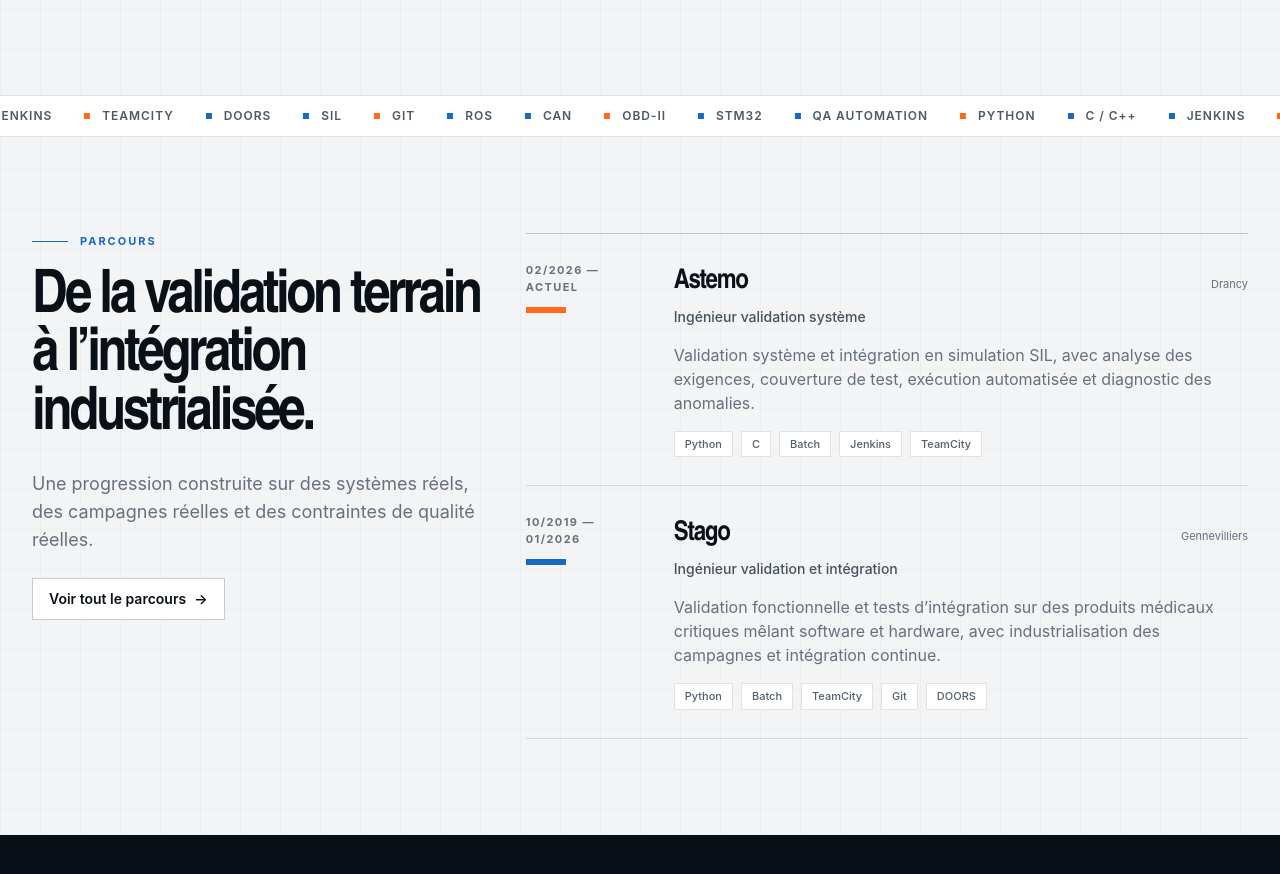
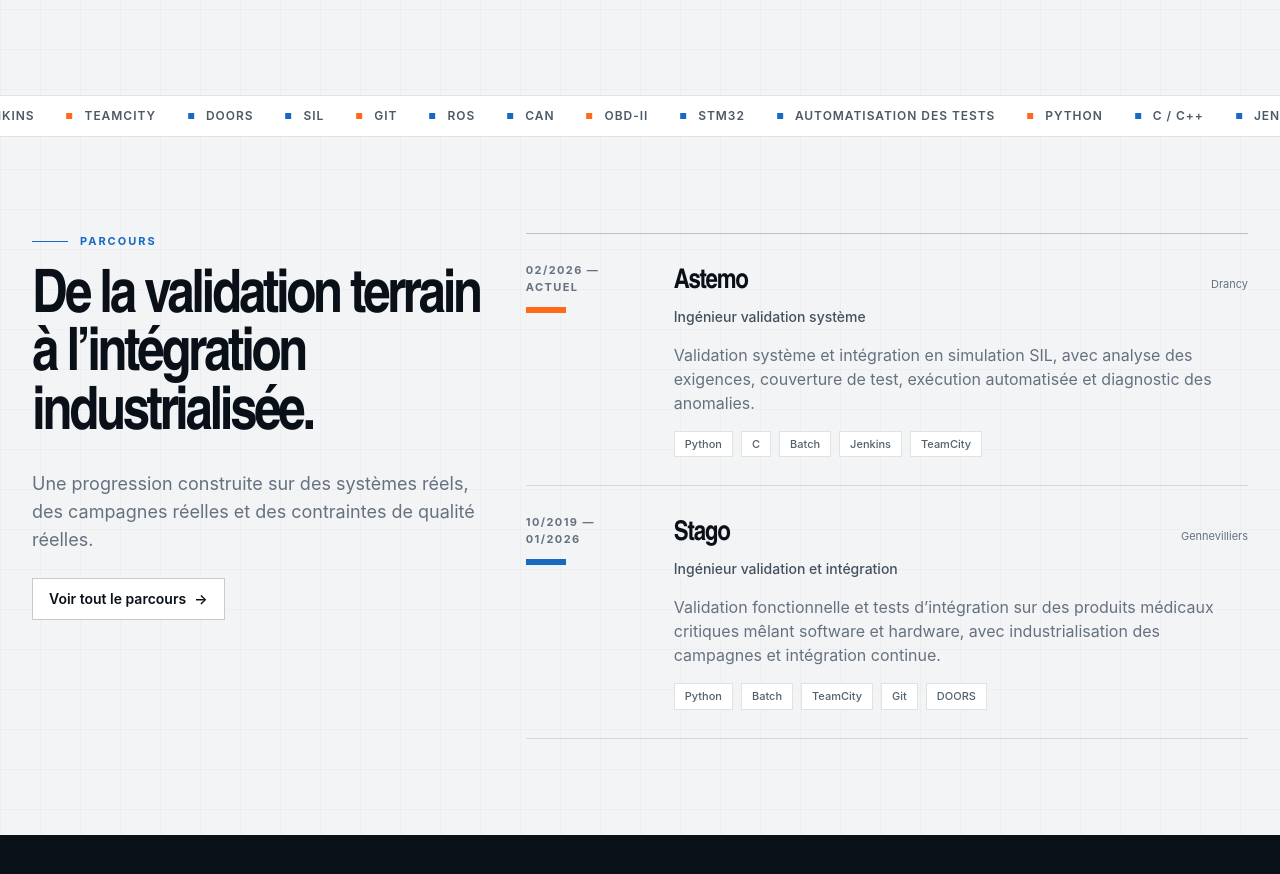
Before and after one commit to Robotham33/Portfolio-Hamza-Ghourabi, a Next.js app: page / in a window 1280 px wide. Shown: the part 1871-2745 px from the top of the page. Built offline with nearby package versions, Linux system fonts and the light colour scheme.

Commit message:
fix(copy): frenchify technology strip

```diff
--- a/components/sections/tech-strip.tsx
+++ b/components/sections/tech-strip.tsx
@@ -10,7 +10,7 @@ const technologies = [
   "CAN",
   "OBD-II",
   "STM32",
-  "QA Automation",
+  "Automatisation des tests",
 ] as const;
 
 export function TechStrip() {
```
